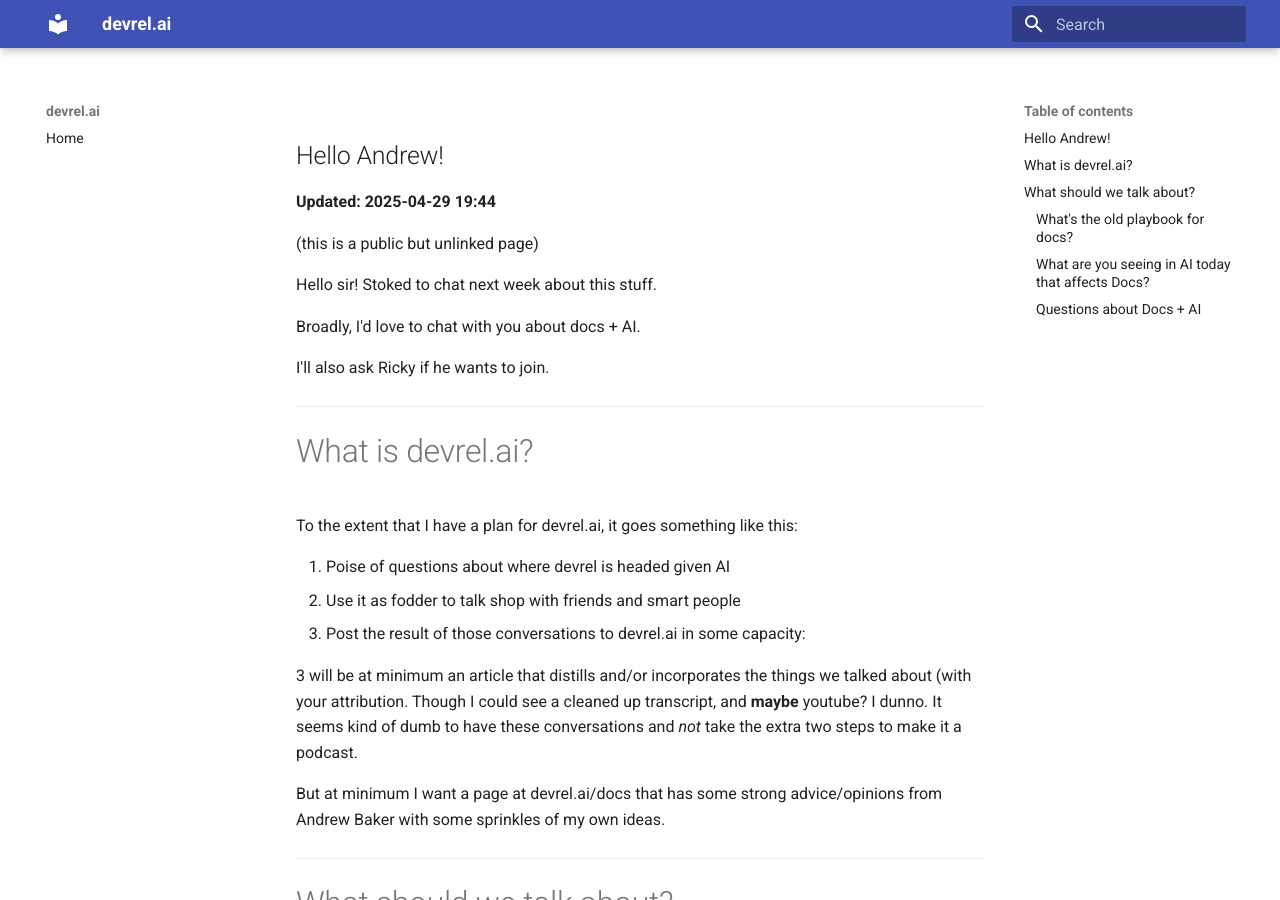
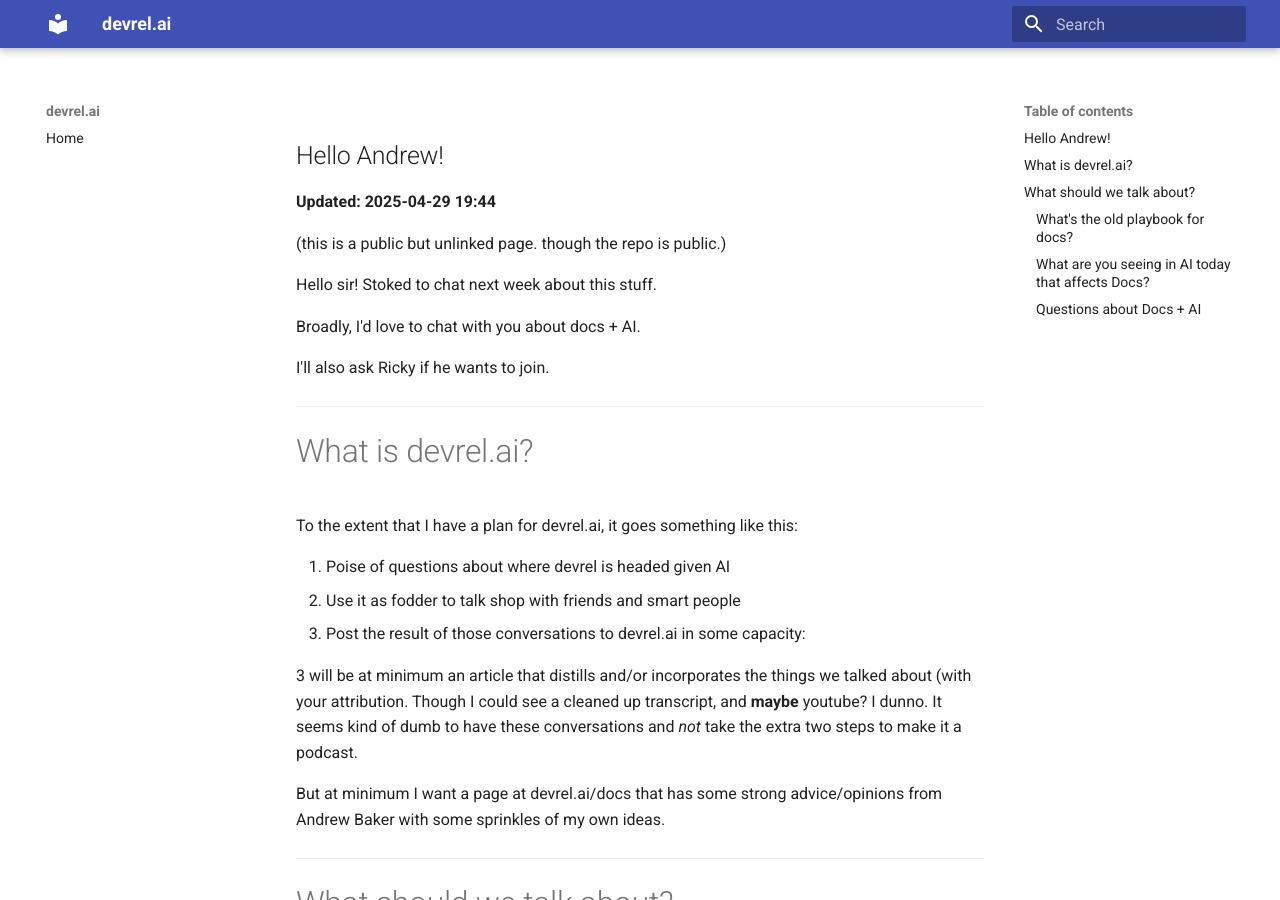
Before and after one commit to GregBaugues/devrel.ai, an MkDocs documentation site: the page built from docs/questions-for-baker.md, in a window 1280 px wide and 900 px high. Built offline with MkDocs 1.6.1 and Material for MkDocs 9.7.7, drawn with Linux system fonts in a browser that asks for light colours.

Commit message:
Update content from DevRel.ai/Site Content (with lowercase filenames)

```diff
--- a/docs/questions-for-baker.md
+++ b/docs/questions-for-baker.md
@@ -2,7 +2,7 @@
 
 **Updated: 2025-04-29 19:44**
 
-(this is a public but unlinked page)
+(this is a public but unlinked page. though the repo is public.)
 
 Hello sir! Stoked to chat next week about this stuff.
 
```
